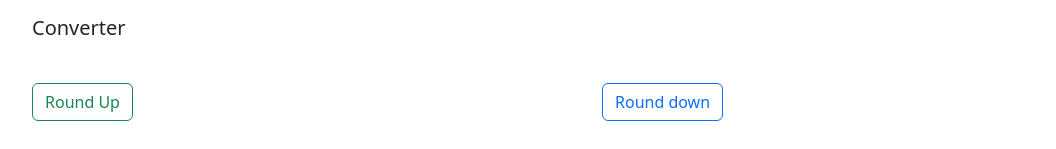
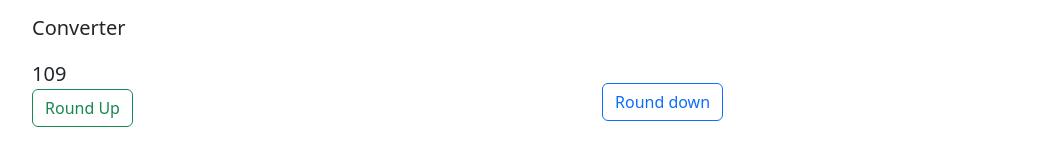
Before and after one commit to MarkRyuo/RTSLG, a plain HTML site: page index.html in a window 1280 px wide. Both pictures are taken after a click on the button "Round down". Shown: the part 470-619 px from the top of the page, without its empty margins (50-1106 px from the left). Drawn offline with nearby package versions, Linux system fonts and the light colour scheme.

Commit message:
update herE

```diff
--- a/index.html
+++ b/index.html
@@ -74,7 +74,7 @@
             <div class="col-6">
               <div class="row">
                 <div class="col-8">
-                  <label class="lead" id="answer"></label>
+                  <label class="lead" id="answerdown"></label>
                 </div>
                 <div class="col-8">
                   <button type="button" id="rounddown" class="btn btn-outline-primary">Round down</button>
--- a/main.js
+++ b/main.js
@@ -30,3 +30,9 @@ document.getElementById("roundUp").onclick = function () {
   answer = Math.ceil(answer) ;
   document.getElementById("answerUp").innerHTML = answer ;
 }
+
+document.getElementById("rounddown").onclick = function () {
+
+  answer = Math.ceil(answer) ;
+  document.getElementById("answerUp").innerHTML = answer ;
+}
```
